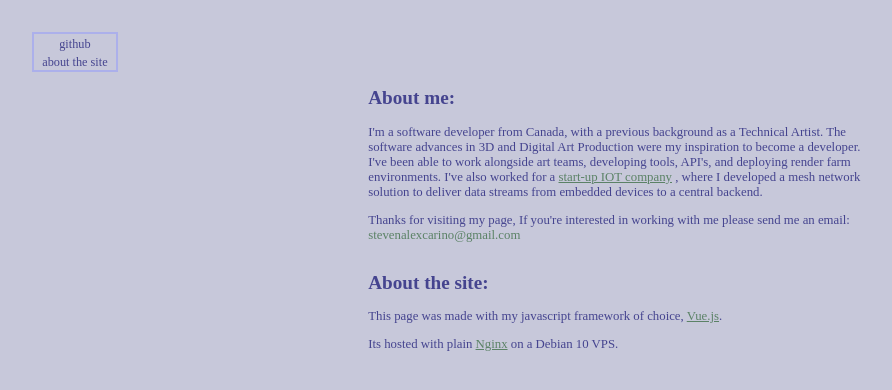
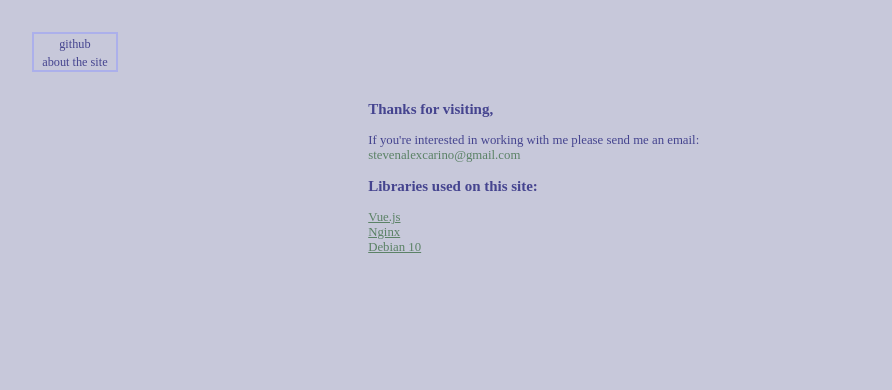
Before and after one commit to stevenaci/personal-site, a Vue app: page /about in a window 1280 px wide. Shown: the top 390 px of the page, without its empty margins (19-911 px from the left). Built offline with nearby package versions, Linux system fonts and the light colour scheme; a web font is replaced by a local one.

Commit message:
about links

```diff
--- a/src/components/About/About.vue
+++ b/src/components/About/About.vue
@@ -2,15 +2,20 @@
   <div class="hello">
 <Home/>
 <li>
-   <h2> About the site:</h2>
+
+
   <ul>
-  This page was made with my javascript framework of choice, <a :href="hyperlinks.vue">Vue.js</a>.
+     <h3>Thanks for visiting,</h3>
+    If you're interested in working with me please send me an email: <div class="highlight"> stevenalexcarino@gmail.com </div>
   </ul>
   <ul>
-Its hosted with plain
-<a :href="hyperlinks.nginx">Nginx</a> on a
-Debian 10 VPS.
- </ul>
+  <h3> Libraries used on this site:</h3>
+    <a :href="hyperlinks.vue">Vue.js</a>
+    <br>
+    <a :href="hyperlinks.nginx">Nginx</a>
+    <br>
+    <a :href="hyperlinks.debian">Debian 10</a>
+  </ul>
 </li>
   </div>
 </template>
@@ -30,7 +35,8 @@ export default {
           hyperlinks:{
               "vue":"https://v3.vuejs.org/guide/migration/introduction.html#overview",
               "vultr":"https://vultr.com",
-              "nginx":"https://nginx.org"
+              "nginx":"https://nginx.org",
+              "debian":"https://www.debian.org"
           }
       }
   }
--- a/src/components/Home/Home.vue
+++ b/src/components/Home/Home.vue
@@ -2,19 +2,7 @@
   <div class="hello">
 
 <li>
- <h2> About me:</h2>
-  <ul>
-    I'm a software developer from Canada, with a previous background as a Technical Artist. The software advances in 3D and Digital Art Production were my inspiration
-    to become a developer. I've been able to work alongside art teams, developing tools, API's, and deploying render farm environments.
-    I've also worked for a
-    <a href="https://ecosinfo.ca/">start-up IOT company</a>
 
-    , where I developed a mesh network solution to deliver data streams from embedded devices to a central backend.
-  </ul>
-  <ul>
-    Thanks for visiting my page,
-    If you're interested in working with me please send me an email: <div class="highlight"> stevenalexcarino@gmail.com </div>
-  </ul>
 </li>
   </div>
 </template>
```
